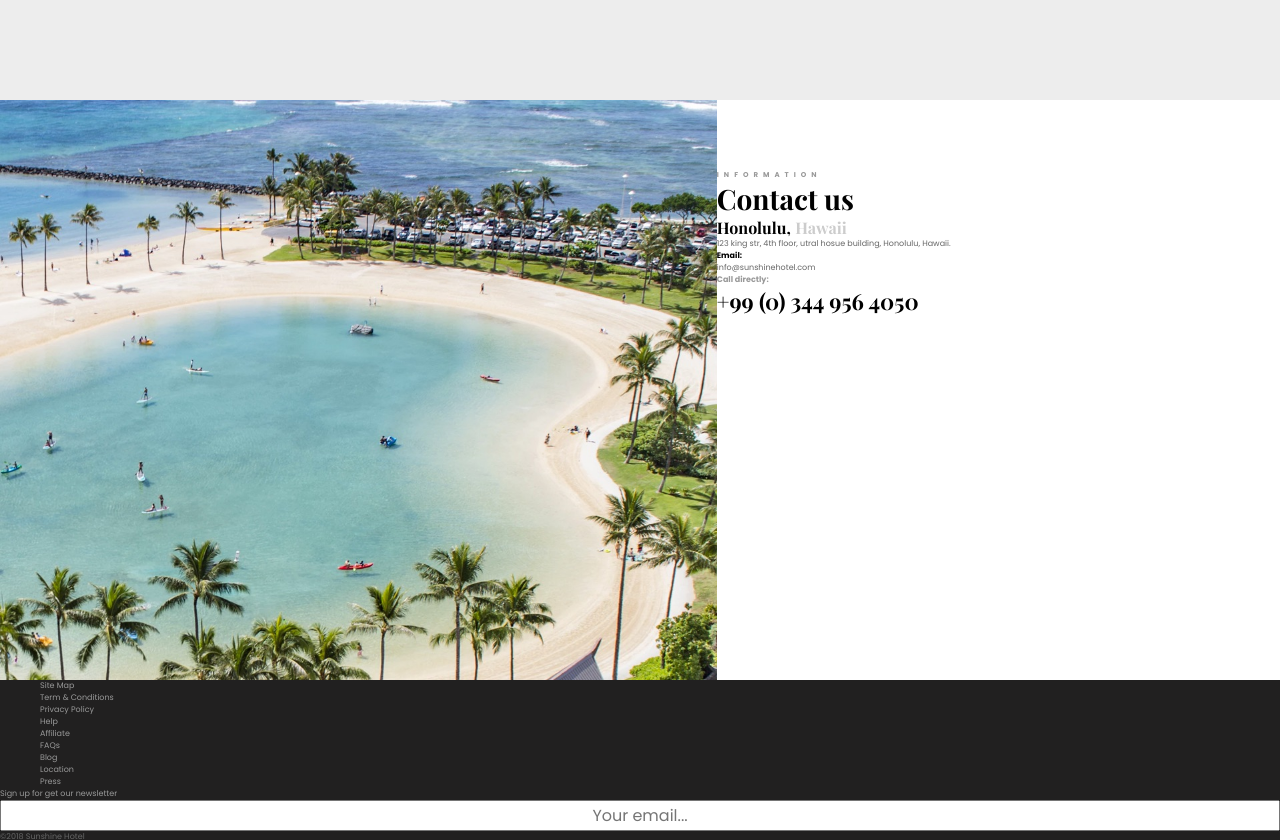
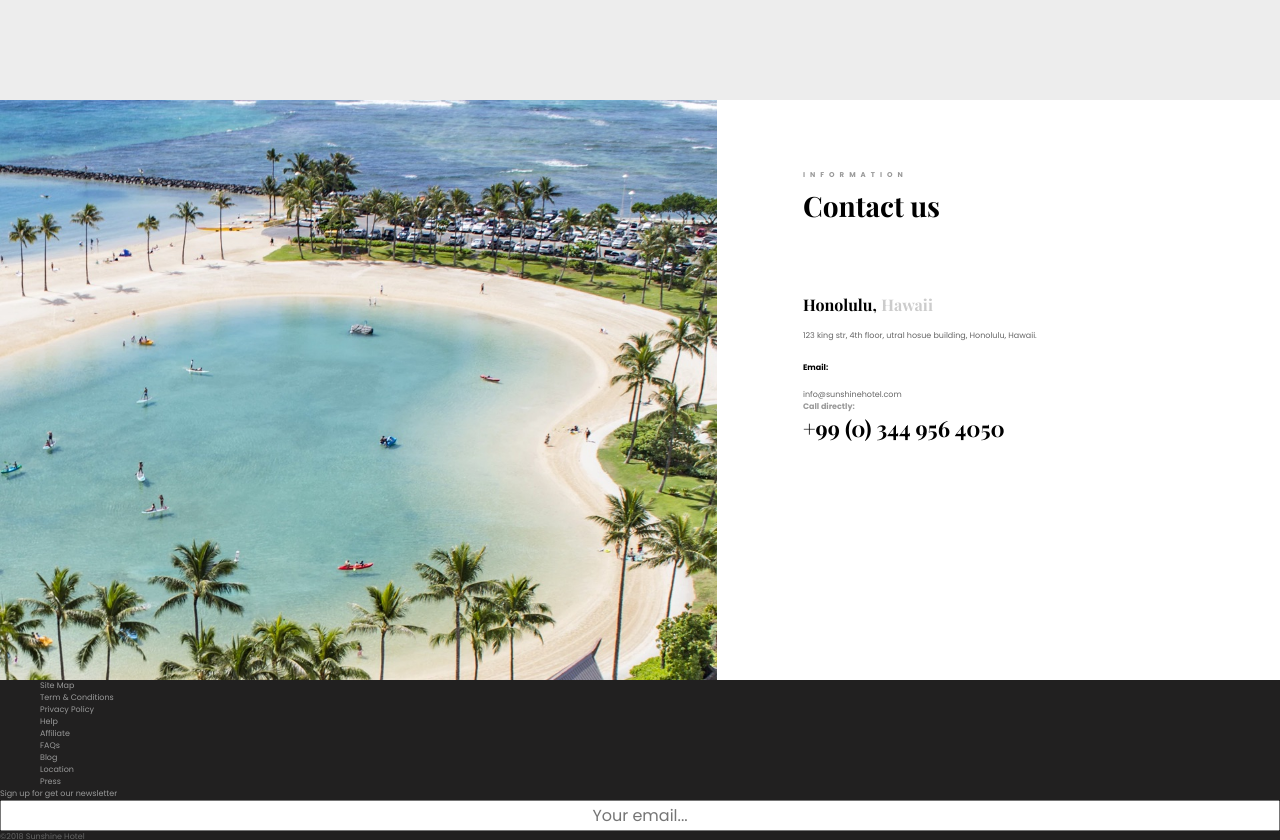
Before and after one commit to scottgirouard/scottGirouardProjectOne, a plain HTML site: page index.html in a window 1280 px wide. Shown: the part 2455-3295 px from the top of the page. Drawn offline with nearby package versions, Linux system fonts and the light colour scheme; a web font is replaced by a local one.

Commit message:
section five progress

```diff
--- a/styles.css
+++ b/styles.css
@@ -451,11 +451,13 @@ article.homeTestimonial {
     letter-spacing: 5px;
     /* margin: 0 auto; */
     padding-top: 50px;
+    padding-bottom: 7px;
 }
 
 .homeSectionFive h2 {
     font-family: 'Playfair Display', serif;
     font-size: 28px;
+    padding-bottom: 30%;
 }
 
 .homeSectionFive strong {
@@ -472,6 +474,7 @@ article.homeTestimonial {
 .homeSectionFive h4 {
     font-family: 'Poppins', sans-serif;
     font-size: 8px;
+    padding-top: 20px;
 }
 
 .homeSectionFive p {
@@ -479,6 +482,7 @@ article.homeTestimonial {
     font-size: 8px;
     font-weight: 400;
     color: #666666;
+    padding-top: 15px;
 }
 
 .homeSectionFive h6 {
@@ -495,6 +499,8 @@ article.homeTestimonial {
 
 .homeContact {
     padding: 20px 40px 50px 20px;
+    float: right;
+    padding-right: 19%;
 }
 
 footer {
```
